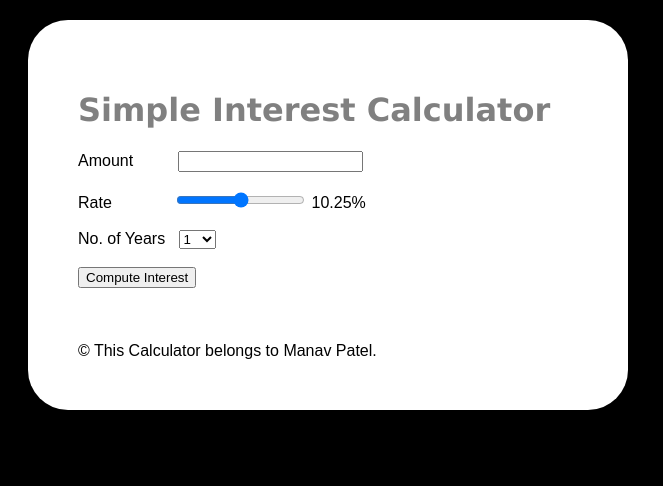
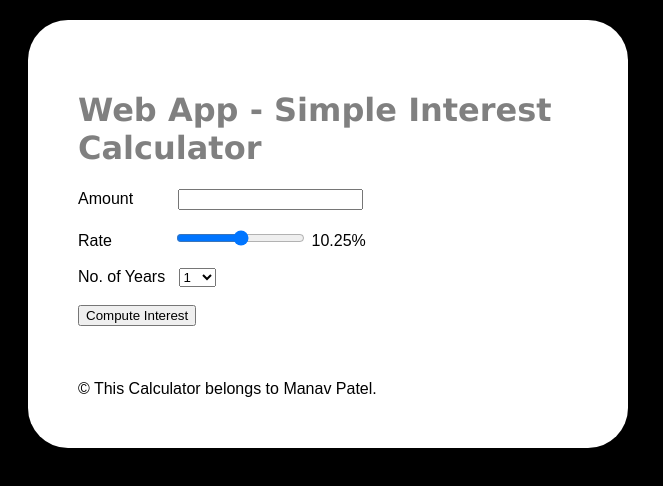
Before and after one commit to manavpatel11/project, a plain HTML site: page index.html in a window 1280 px wide. Shown: the whole page, without its empty margins (0-663 px from the left). Drawn offline with Linux system fonts and the light colour scheme.

Commit message:
Update index.html

```diff
--- a/index.html
+++ b/index.html
@@ -6,7 +6,7 @@
     </head>
     <body>
         <div class="maindiv">
-            <h1><centre>Simple Interest Calculator</centre></h1>
+            <h1><centre>Web App - Simple Interest Calculator</centre></h1>
 
             Amount &nbsp;&nbsp;&nbsp;&nbsp;&nbsp;&nbsp;&nbsp;&nbsp;&nbsp;<input type="number" id="principal" required><br><br>
             Rate &nbsp;&nbsp;&nbsp;&nbsp;&nbsp;&nbsp;&nbsp;&nbsp;&nbsp;&nbsp;&nbsp;&nbsp;&nbsp;<input type="range" id="rate" min=1 max=20 step=0.25 value="default_val" onchange="updateRate()">
```
